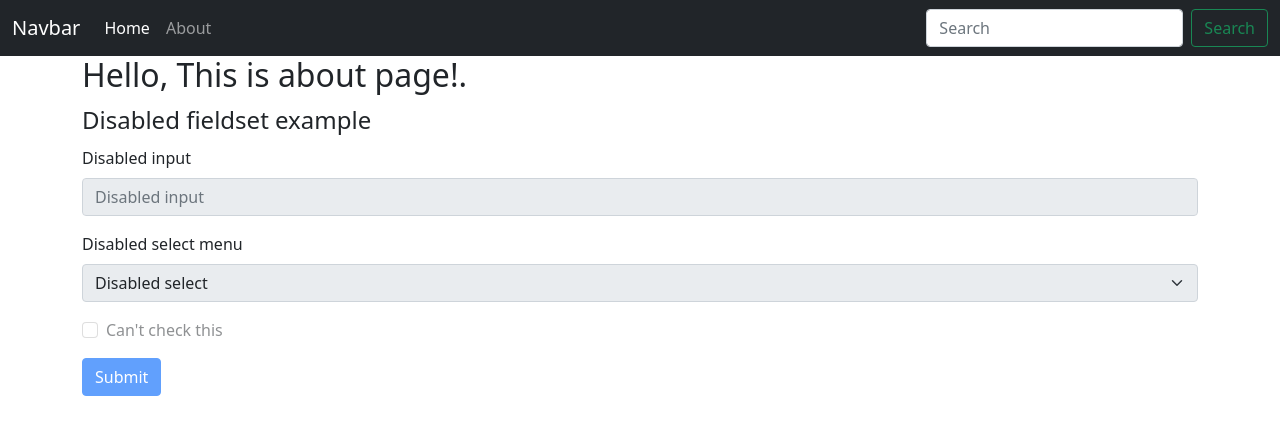
After one commit to full-stack-developer-SURE-TRUST/Projects, a Django app: page /about/ in a window 1280 px wide. The commit adds this page. Shown: the top 435 px of the page. Run offline with Django 3.2, Linux system fonts and the light colour scheme.

Commit message:
image field

```diff
--- a/django/new/dhanraj/blog/models.py
+++ b/django/new/dhanraj/blog/models.py
@@ -8,6 +8,7 @@ class Post(models.Model):
     title = models.CharField(max_length=300)
     subtitle = models.CharField(max_length=500,default=" ")
     content = models.TextField(default=" ")
+    timestamp = models.ImageField(default='default.jpg',height_field=None, width_field=None, upload_to='static')
 
     def __str__(self):
         return self.title
--- /dev/null
+++ b/django/new/dhanraj/blog/templates/about.html
@@ -0,0 +1,39 @@
+{% extends "base.html" %}
+
+{% block title %}
+about
+    {% endblock %}
+    {% block body %}
+    <div class='container'>
+
+
+    <h2>
+    Hello, This is about page!.
+   </h2>
+
+    <form>
+  <fieldset disabled>
+    <legend>Disabled fieldset example</legend>
+    <div class="mb-3">
+      <label for="disabledTextInput" class="form-label">Disabled input</label>
+      <input type="text" id="disabledTextInput" class="form-control" placeholder="Disabled input">
+    </div>
+    <div class="mb-3">
+      <label for="disabledSelect" class="form-label">Disabled select menu</label>
+      <select id="disabledSelect" class="form-select">
+        <option>Disabled select</option>
+      </select>
+    </div>
+    <div class="mb-3">
+      <div class="form-check">
+        <input class="form-check-input" type="checkbox" id="disabledFieldsetCheck" disabled>
+        <label class="form-check-label" for="disabledFieldsetCheck">
+          Can't check this
+        </label>
+      </div>
+    </div>
+    <button type="submit" class="btn btn-primary">Submit</button>
+  </fieldset>
+</form>
+</div>
+{% endblock %}
--- /dev/null
+++ b/django/new/dhanraj/blog/templates/base.html
@@ -0,0 +1,53 @@
+<!doctype html>
+<html lang="en">
+  <head>
+    <!-- Required meta tags -->
+    <meta charset="utf-8">
+    <meta name="viewport" content="width=device-width, initial-scale=1">
+
+    <!-- Bootstrap CSS -->
+    <link href="https://cdn.jsdelivr.net/npm/bootstrap@5.0.2/dist/css/bootstrap.min.css" rel="stylesheet" integrity="sha384-EVSTQN3/azprG1Anm3QDgpJLIm9Nao0Yz1ztcQTwFspd3yD65VohhpuuCOmLASjC" crossorigin="anonymous">
+
+    <title>
+    {% block title %}
+    {% endblock %}
+    </title>
+  </head>
+  <body>
+
+  <nav class="navbar navbar-expand-lg navbar-dark bg-dark ">
+  <div class="container-fluid">
+    <a class="navbar-brand" href="/">Navbar</a>
+    <button class="navbar-toggler" type="button" data-bs-toggle="collapse" data-bs-target="#navbarSupportedContent" aria-controls="navbarSupportedContent" aria-expanded="false" aria-label="Toggle navigation">
+      <span class="navbar-toggler-icon"></span>
+    </button>
+    <div class="collapse navbar-collapse" id="navbarSupportedContent">
+      <ul class="navbar-nav me-auto mb-2 mb-lg-0">
+        <li class="nav-item">
+          <a class="nav-link active" aria-current="{% url 'home'%}" href="#">Home</a>
+        </li>
+        <li class="nav-item">
+          <a class="nav-link" href="{% url 'about'%}">About</a>
+        </li>
+      </ul>
+      <form class="d-flex">
+        <input class="form-control me-2" type="search" placeholder="Search" aria-label="Search">
+        <button class="btn btn-outline-success" type="submit">Search</button>
+      </form>
+    </div>
+  </div>
+</nav>
+{% block body %}
+{% endblock %}
+     <!-- Optional JavaScript; choose one of the two! -->
+
+    <!-- Option 1: Bootstrap Bundle with Popper -->
+    <script src="https://cdn.jsdelivr.net/npm/bootstrap@5.0.2/dist/js/bootstrap.bundle.min.js" integrity="sha384-MrcW6ZMFYlzcLA8Nl+NtUVF0sA7MsXsP1UyJoMp4YLEuNSfAP+JcXn/tWtIaxVXM" crossorigin="anonymous"></script>
+
+    <!-- Option 2: Separate Popper and Bootstrap JS -->
+    <!--
+    <script src="https://cdn.jsdelivr.net/npm/@popperjs/core@2.9.2/dist/umd/popper.min.js" integrity="sha384-IQsoLXl5PILFhosVNubq5LC7Qb9DXgDA9i+tQ8Zj3iwWAwPtgFTxbJ8NT4GN1R8p" crossorigin="anonymous"></script>
+    <script src="https://cdn.jsdelivr.net/npm/bootstrap@5.0.2/dist/js/bootstrap.min.js" integrity="sha384-cVKIPhGWiC2Al4u+LWgxfKTRIcfu0JTxR+EQDz/bgldoEyl4H0zUF0QKbrJ0EcQF" crossorigin="anonymous"></script>
+    -->
+  </body>
+</html>
--- a/django/new/dhanraj/blog/urls.py
+++ b/django/new/dhanraj/blog/urls.py
@@ -2,5 +2,6 @@ from django.urls import path
 from blog import views
 
 urlpatterns = [
-    path('',views.home)
+    path('',views.home, name='home'),
+    path('about/',views.about, name='about')
 ]
--- a/django/new/dhanraj/blog/views.py
+++ b/django/new/dhanraj/blog/views.py
@@ -7,3 +7,7 @@ def home(request):
         'posts': Post.objects.all()
     }
     return render(request,'home.html',context )
+
+def about(request):
+
+    return render(request,'about.html')
--- a/django/new/dhanraj/dhanraj/settings.py
+++ b/django/new/dhanraj/dhanraj/settings.py
@@ -55,7 +55,7 @@ ROOT_URLCONF = 'dhanraj.urls'
 TEMPLATES = [
     {
         'BACKEND': 'django.template.backends.django.DjangoTemplates',
-        'DIRS': [],
+        'DIRS': ['Templates'],
         'APP_DIRS': True,
         'OPTIONS': {
             'context_processors': [
@@ -119,6 +119,7 @@ USE_TZ = True
 # https://docs.djangoproject.com/en/3.2/howto/static-files/
 
 STATIC_URL = '/static/'
+STATICFILES_DIRS = (str(BASE_DIR.joinpath('static')),)
 
 # Default primary key field type
 # https://docs.djangoproject.com/en/3.2/ref/settings/#default-auto-field
```
Also changed, not shown: django/new/dhanraj/blog/templates/home.html (+14 -70 lines), django/new/dhanraj/blog/migrations/0002_post_timestamp.py (added), django/new/dhanraj/db.sqlite3, django/new/dhanraj/static/1.jpg (added), django/new/dhanraj/static/default.jpg (added), 4 other files.
